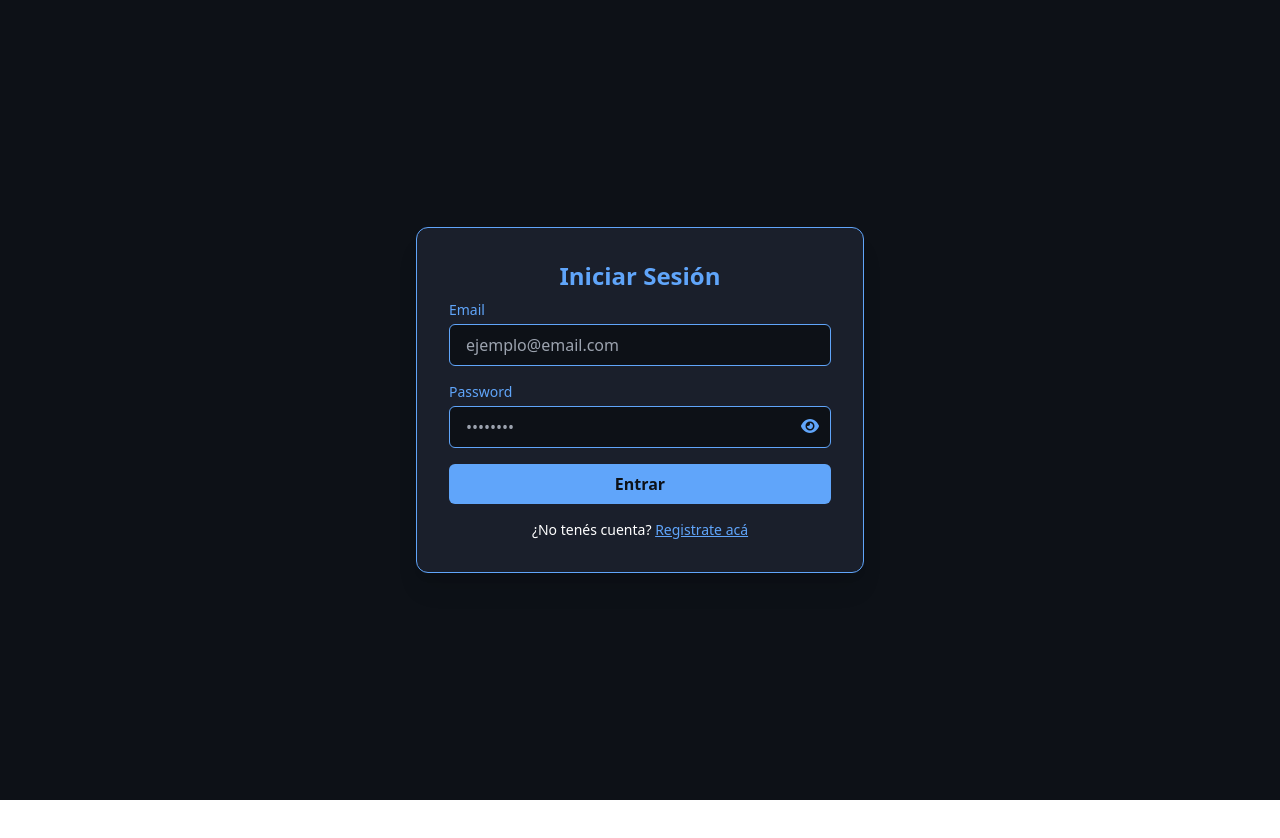
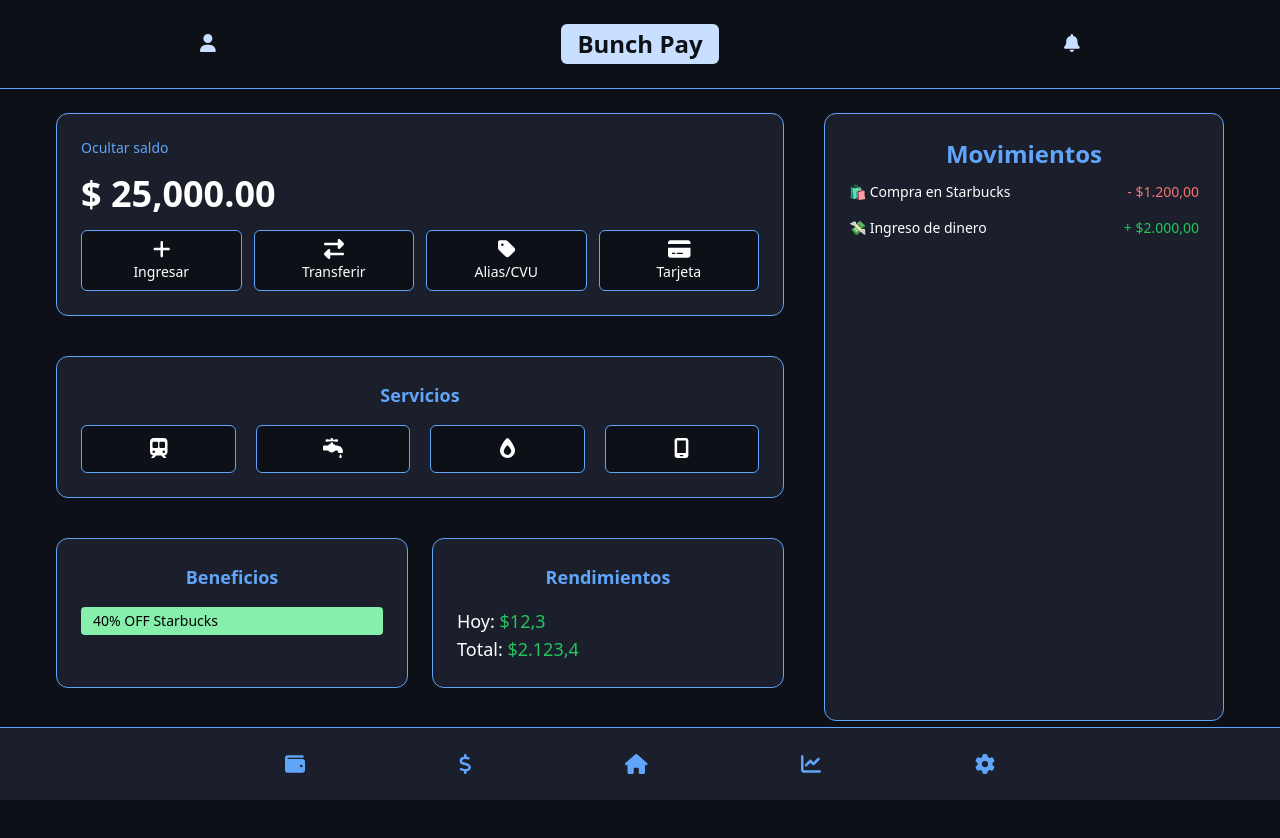
Before and after one commit to MarcosBernalOficial/bunch-pay-front, a React (Vite) app: page / in a window 1280 px wide. Before the commit this address led to /login. Shown: the top 838 px of the page. Before the commit the page ends 800 px from the top, so only its background shows below. Built offline with nearby package versions, Linux system fonts and the light colour scheme; sample sign-in values are in the browser's storage.

Commit message:
front con login funcionando

```diff
--- a/src/App.jsx
+++ b/src/App.jsx
@@ -1,14 +1,10 @@
 import { BrowserRouter as Router } from 'react-router-dom';
 import AppRoutes from './routes/AppRoutes';
-import LoadingScreen from './components/LoadingScreen';
-
 
 function App() {
   return (
     <Router>
-      <LoadingScreen>
         <AppRoutes />
-      </LoadingScreen>
     </Router>
   );
 }
--- a/src/pages/Login.jsx
+++ b/src/pages/Login.jsx
@@ -22,17 +22,16 @@ export default function Login() {
         setLoginError('');
         navigate('/');
         } catch (error) {
-        console.error(error);
-        if (
-            error.response &&
-            error.response.data &&
-            typeof error.response.data === 'string'
-        ) {
-            setLoginError(error.response.data);
-        } else {
-            setLoginError('Credenciales inválidas o error en el servidor.');
+            console.error(error);
+
+            if (error.response && error.response.data) {
+                const { message } = error.response.data;
+                setLoginError(message || 'Error desconocido');
+            } else {
+                setLoginError('Credenciales inválidas o error en el servidor.');
+            }
         }
-        }
+
     };
 
     return (
--- a/src/routes/AppRoutes.jsx
+++ b/src/routes/AppRoutes.jsx
@@ -27,7 +27,6 @@ export default function AppRoutes() {
                     </ProtectedRoute>
                 }
             />
-
         </Routes>
     );
 }
--- a/src/routes/ProtectedRoute.jsx
+++ b/src/routes/ProtectedRoute.jsx
@@ -2,7 +2,7 @@ import { Navigate } from 'react-router-dom';
 
 export default function ProtectedRoute({ children }) {
     const token = sessionStorage.getItem('token');
-    const user = JSON.parse(localStorage.getItem('user'));
+    const user = JSON.parse(sessionStorage.getItem('user'));
 
     if (!token || !user) {
         return <Navigate to="/login" replace />;
--- a/src/utils/api.js
+++ b/src/utils/api.js
@@ -1,16 +1,19 @@
+// utils/api.js
 import axios from 'axios';
 
 const api = axios.create({
-  baseURL: 'http://localhost:8080', // Cambiá si es otro host o puerto
+  baseURL: 'http://localhost:8080', // Ajusta según tu configuración
 });
 
-// ✅ Agregar token automáticamente si existe
-api.interceptors.request.use((config) => {
-  const token = localStorage.getItem('token');
-  if (token) {
-    config.headers.Authorization = `Bearer ${token}`;
-  }
-  return config;
-});
+api.interceptors.request.use(
+  (config) => {
+    const token = sessionStorage.getItem('token');
+    if (token) {
+      config.headers.Authorization = `Bearer ${token}`;
+    }
+    return config;
+  },
+  (error) => Promise.reject(error)
+);
 
 export default api;
```
